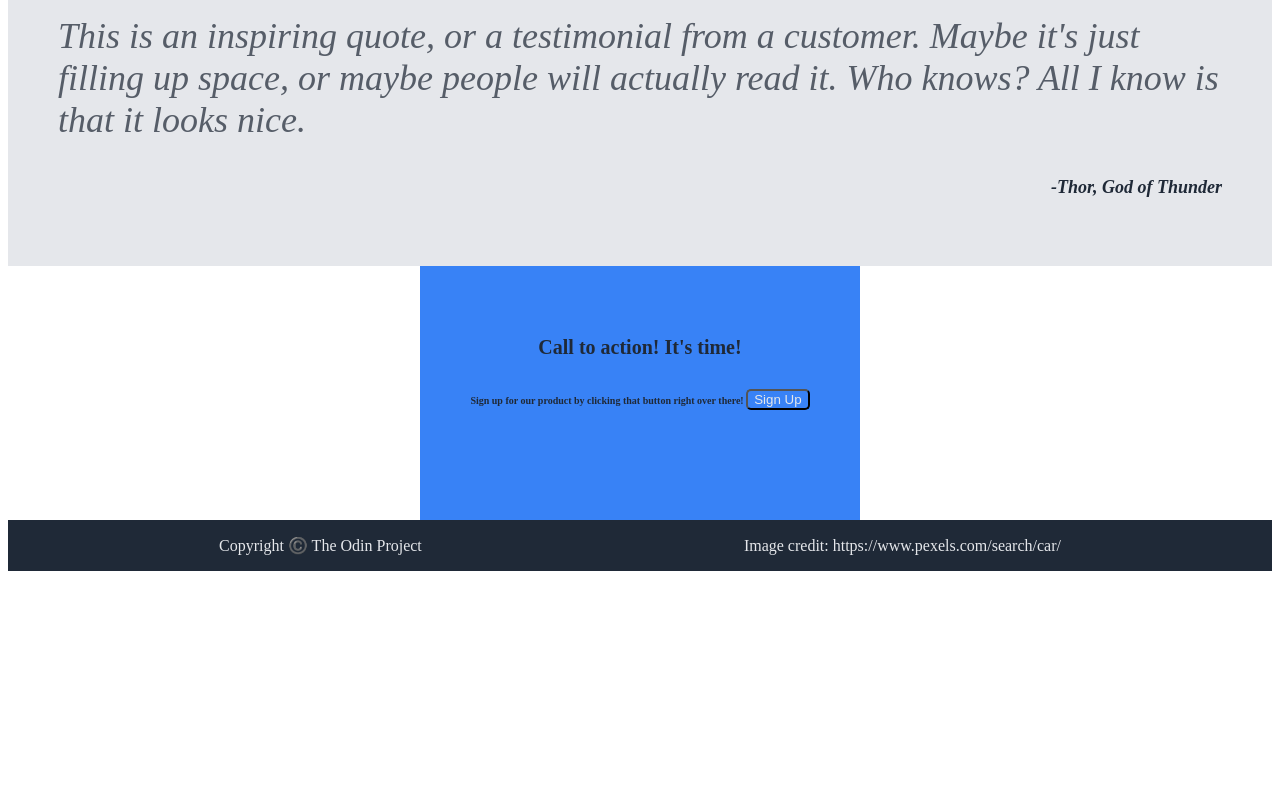
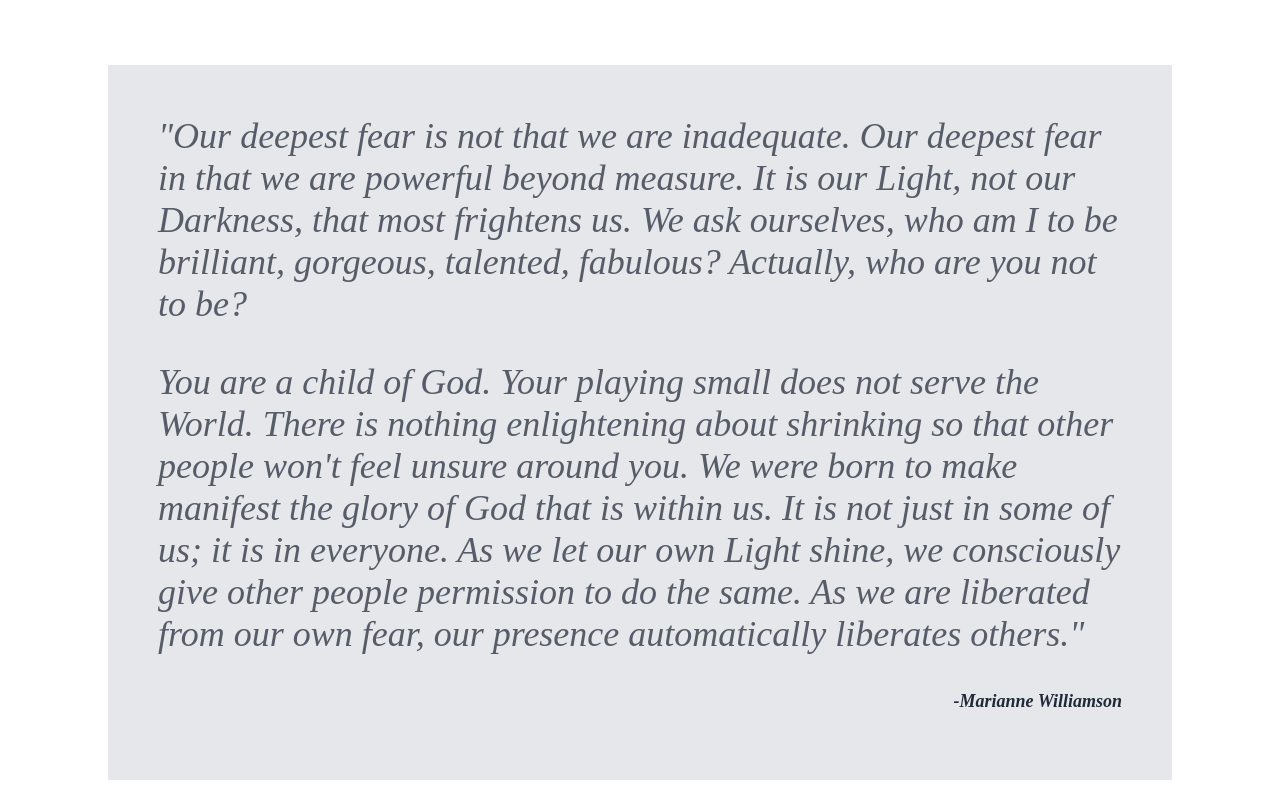
Before and after one commit to kthomas127/Odin-CSS-project, a plain HTML site: page index.html in a window 1280 px wide. Shown: the part 794-1580 px from the top of the page. Before the commit the page ends 1373 px from the top, so only its background shows below. Drawn offline with Linux system fonts and the light colour scheme.

Commit message:
added action formatting

```diff
--- a/index.html
+++ b/index.html
@@ -20,9 +20,9 @@
         </div>
         <div class="intro_window">
             <div class="intro">
-                <h1>This website is awesome</h1>
-                <h2>This website has some subtext that goes here under the main title. It's a smaller font and the color
-                    is lower contrast</h2>
+                <h1>This website is my first one</h1>
+                <h2>I'll show you some cool cars. I do not own them but they are indeed cool. I am a vibe-coder so I
+                    don't have money to afford one but enjoy!</h2>
                 <button>Sign Up</button>
             </div>
             <img src="./images/banner.png" alt="This is a placeholder for an image" />
@@ -54,16 +54,28 @@
         </div>
         <div class="quote">
             <p>
-                This is an inspiring quote, or a testimonial from a customer. Maybe it's just filling up space, or maybe
-                people will actually read it. Who knows? All I know is that it looks nice.
+                "Our deepest fear is not that we are inadequate.
+                Our deepest fear in that we are powerful beyond measure.
+                It is our Light, not our Darkness, that most frightens us.
+                We ask ourselves, who am I to be brilliant, gorgeous, talented, fabulous?
+                Actually, who are you not to be?
             </p>
-            <p>-Thor, God of Thunder</p>
+            <p>
+                You are a child of God. Your playing small does not serve the World.
+                There is nothing enlightening about shrinking
+                so that other people won't feel unsure around you.
+                We were born to make manifest the glory of God that is within us.
+                It is not just in some of us; it is in everyone.
+                As we let our own Light shine,
+                we consciously give other people permission to do the same.
+                As we are liberated from our own fear,
+                our presence automatically liberates others."
+            </p>
+            <p>-Marianne Williamson</p>
         </div>
         <div class="action">
             <p>Call to action! It's time!</p>
-            <p>Sign up for our product by clicking that button right over there!
-                <button>Sign Up</button>
-            </p>
+            <p>Sign up for our product by clicking that button right over there! <button>Sign Up</button></p>
         </div>
     </div>
     <footer>
--- a/style.css
+++ b/style.css
@@ -1,3 +1,6 @@
+body {
+    padding: 100px;
+}
 header, footer{
     background-color: #1f2937;
     font: "Roboto";
@@ -108,7 +111,7 @@ header, footer{
     margin-top: 0;
 }
 
-.quote p:nth-of-type(2) {
+.quote p:nth-of-type(3) {
     align-self: flex-end;
     font-size: 18px;
     color: #1F2937;
@@ -118,20 +121,31 @@ header, footer{
 
 .action {
     display: flex;
-    align-items: flex-start;
-    justify-content: flex-start;
-    max-width: 600px;
-    max-height: 300px;
     background-color: #3882F6;
-    color: #E5E7EB;
+    width: 350px;
+    height: 100px;
+    margin-top: 50px;
+    margin-bottom: 50px;
 }
 
-.action p:nth-of-type(1){
+.action > p {
+    display: flex;
+    color: #E5E7EB;
+
+}
+
+.action p:nth-of-type(1) {
     font-size: 20px;
+    align-self: flex-start;
+
 }
+
 .action p:nth-of-type(2){
     font-size: 10px;
+    align-self: flex-start;
+    /* gap: 10x; */
 }
+
 
 footer {
     display: flex;
```
